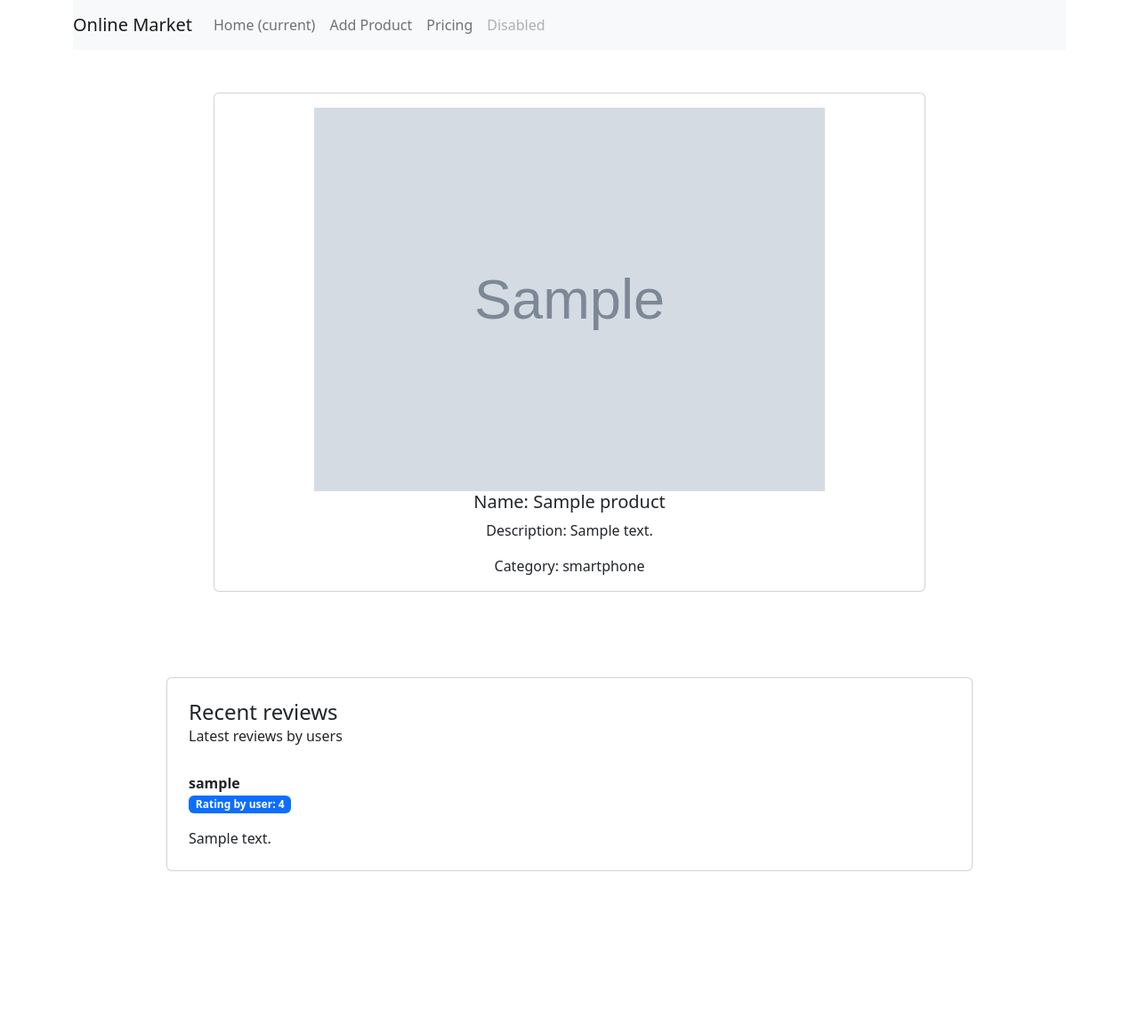
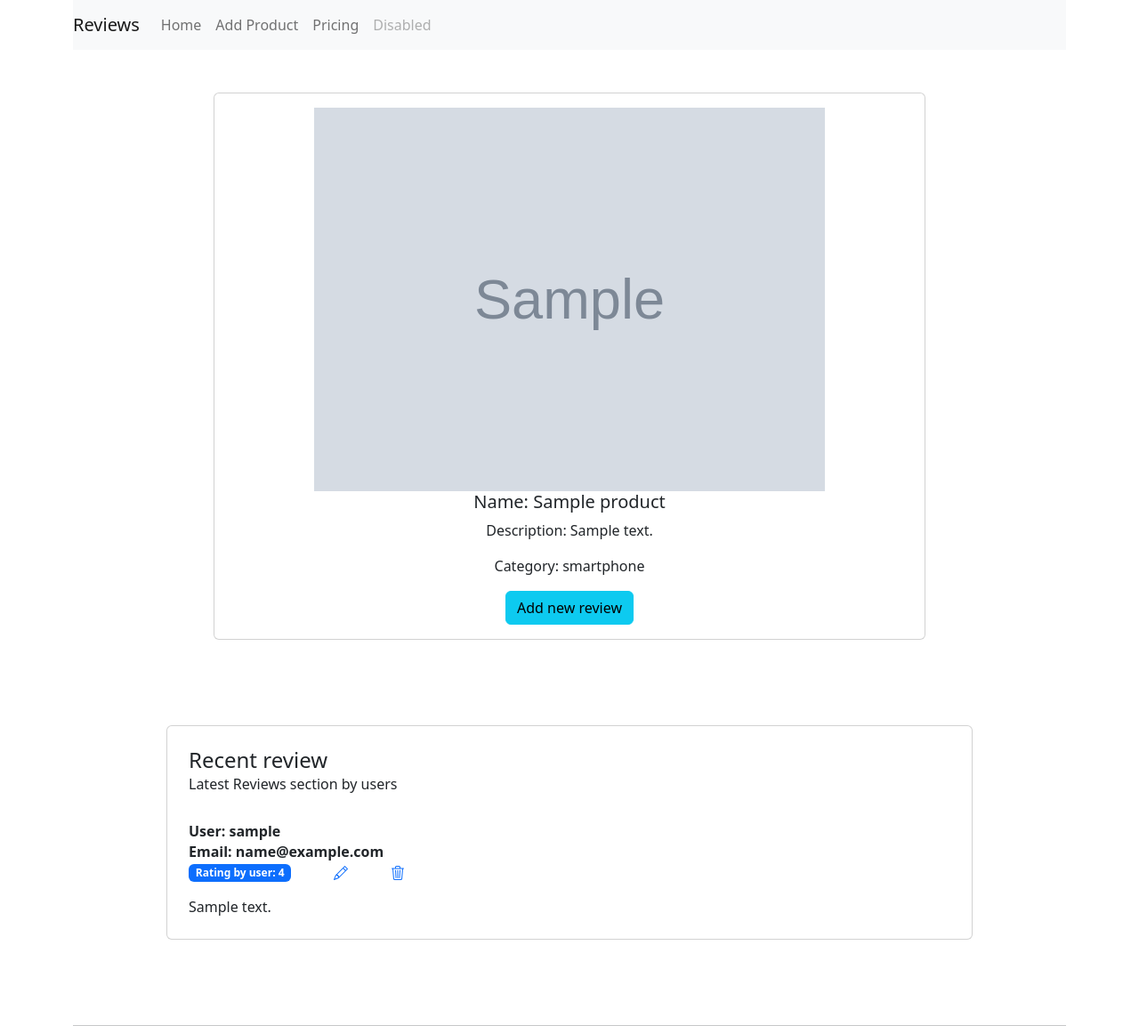
Before and after one commit to era03/exam_8_yermurat_temirzhanov, a Django app: page /products/1 in a window 1280 px wide. Shown: the whole page at 89% size. Before the commit the page ends 979 px from the top, so only its background shows below. Run offline with Django 4.2, Linux system fonts and the light colour scheme; tables that the repository leaves empty hold one stand-in row (values such as "Sample post"); grey boxes marked "Sample" are stand-in pictures; some libraries are stand-ins or nearby versions.

Commit message:
Добавлены шаблоны для создания, редактирования, редактирования Review

```diff
--- a/review_app/webapp/templates/base.html
+++ b/review_app/webapp/templates/base.html
@@ -17,7 +17,7 @@
     <div class="container">
         {% block menu %}
         <nav class="navbar navbar-expand-lg navbar-light bg-light">
-            <a class="navbar-brand" href="{% url 'index' %}">Online Market</a>
+            <a class="navbar-brand" href="{% url 'index' %}">Reviews</a>
             <button class="navbar-toggler" type="button" data-toggle="collapse" data-target="#navbarNav"
                 aria-controls="navbarNav" aria-expanded="false" aria-label="Toggle navigation">
                 <span class="navbar-toggler-icon"></span>
@@ -25,7 +25,7 @@
             <div class="collapse navbar-collapse" id="navbarNav">
                 <ul class="navbar-nav">
                     <li class="nav-item active">
-                        <a class="nav-link" href="{% url 'index' %}">Home <span class="sr-only">(current)</span></a>
+                        <a class="nav-link" href="{% url 'index' %}">Home</a>
                     </li>
                     <li class="nav-item">
                         <a class="nav-link" href="{% url 'product_create' %}">Add Product</a>
--- a/review_app/webapp/templates/product_detail.html
+++ b/review_app/webapp/templates/product_detail.html
@@ -11,30 +11,45 @@
         <h5 class="card-title">Name: {{product.name}}</h5>
         <p class="card-text">Description: {{product.description}}</p>
         <p class="card-text">Category: {{product.category}}</p>
+        <a href="{% url 'create_review' product.pk %}" class="btn btn-info">Add new review</a>
     </div>
 </div>
-
 <section>
     <div class="container my-5 py-5">
         <div class="row d-flex justify-content-center">
             <div class="col-md-12 col-lg-10">
                 <div class="card text-dark">
                     <div class="card-body p-4">
-                        <h4 class="mb-0">Recent reviews</h4>
-                        <p class="fw-light mb-4 pb-2">Latest reviews by users</p>
+                        <h4 class="mb-0">Recent review</h4>
+                        <p class="fw-light mb-4 pb-2">Latest Reviews section by users</p>
+                        {% for review in product.product.all %}
                         <div class="d-flex flex-start">
-                            {% for review in product.product.all %}
                             <div>
-                                    <h6 class="fw-bold mb-1">{{review.author.username}}</h6>
+                                <h6 class="fw-bold mb-1">User: {{review.author.username}} </h6>
+                                <h6 class="fw-bold mb-1">Email: {{review.author.email}} </h6>
+                                <div class="d-flex align-items-center mb-3">
+                                    <p class="mb-0">
                                         <span class="badge bg-primary">Rating by user: {{review.rating}}</span>
-                                    <div class="d-flex align-items-center mb-3">
-                                        <a href="#!" class="link-muted"><i class="fas fa-pencil-alt ms-2"></i></a>
-                                        <a href="#!" class="link-muted"><i class="fas fa-redo-alt ms-2"></i></a>
-                                        <a href="#!" class="link-muted"><i class="fas fa-heart ms-2"></i></a>
+                                    </p>
+                                    <a href="{% url 'review_edit' review.pk %}" class="ms-5">
+                                        <svg xmlns="http://www.w3.org/2000/svg" width="16" height="16"
+                                            fill="currentColor" class="bi bi-pencil" viewBox="0 0 16 16">
+                                            <path
+                                                d="M12.146.146a.5.5 0 0 1 .708 0l3 3a.5.5 0 0 1 0 .708l-10 10a.5.5 0 0 1-.168.11l-5 2a.5.5 0 0 1-.65-.65l2-5a.5.5 0 0 1 .11-.168l10-10zM11.207 2.5 13.5 4.793 14.793 3.5 12.5 1.207 11.207 2.5zm1.586 3L10.5 3.207 4 9.707V10h.5a.5.5 0 0 1 .5.5v.5h.5a.5.5 0 0 1 .5.5v.5h.293l6.5-6.5zm-9.761 5.175-.106.106-1.528 3.821 3.821-1.528.106-.106A.5.5 0 0 1 5 12.5V12h-.5a.5.5 0 0 1-.5-.5V11h-.5a.5.5 0 0 1-.468-.325z" />
+                                        </svg>
+                                    </a>
+                                    <a href="{% url 'review_delete' review.pk %}" class="ms-5">
+                                        <svg xmlns="http://www.w3.org/2000/svg" width="16" height="16"
+                                            fill="currentColor" class="bi bi-trash3" viewBox="0 0 16 16">
+                                            <path
+                                                d="M6.5 1h3a.5.5 0 0 1 .5.5v1H6v-1a.5.5 0 0 1 .5-.5ZM11 2.5v-1A1.5 1.5 0 0 0 9.5 0h-3A1.5 1.5 0 0 0 5 1.5v1H2.506a.58.58 0 0 0-.01 0H1.5a.5.5 0 0 0 0 1h.538l.853 10.66A2 2 0 0 0 4.885 16h6.23a2 2 0 0 0 1.994-1.84l.853-10.66h.538a.5.5 0 0 0 0-1h-.995a.59.59 0 0 0-.01 0H11Zm1.958 1-.846 10.58a1 1 0 0 1-.997.92h-6.23a1 1 0 0 1-.997-.92L3.042 3.5h9.916Zm-7.487 1a.5.5 0 0 1 .528.47l.5 8.5a.5.5 0 0 1-.998.06L5 5.03a.5.5 0 0 1 .47-.53Zm5.058 0a.5.5 0 0 1 .47.53l-.5 8.5a.5.5 0 1 1-.998-.06l.5-8.5a.5.5 0 0 1 .528-.47ZM8 4.5a.5.5 0 0 1 .5.5v8.5a.5.5 0 0 1-1 0V5a.5.5 0 0 1 .5-.5Z" />
+                                        </svg>
+                                    </a>
                                 </div>
                                 <p class="mb-0">
                                     {{review.text}}
                                 </p>
+                            </div>
                         </div>
                         {% empty %}
                         <h5>No reviews</h5>
@@ -44,6 +59,6 @@
             </div>
         </div>
     </div>
-    </div>
 </section>
+<hr class="my-0" />
 {% endblock %}
```
Also changed, not shown: review_app/webapp/templates/partial/review_form.html (added, +7 -0 lines), review_app/webapp/templates/review_confirm_delete.html (added, +20 -0 lines), review_app/webapp/templates/review_create.html (added, +9 -0 lines), review_app/webapp/templates/review_edit.html (added, +9 -0 lines). Lines whose indentation alone changed are shown as unchanged.
